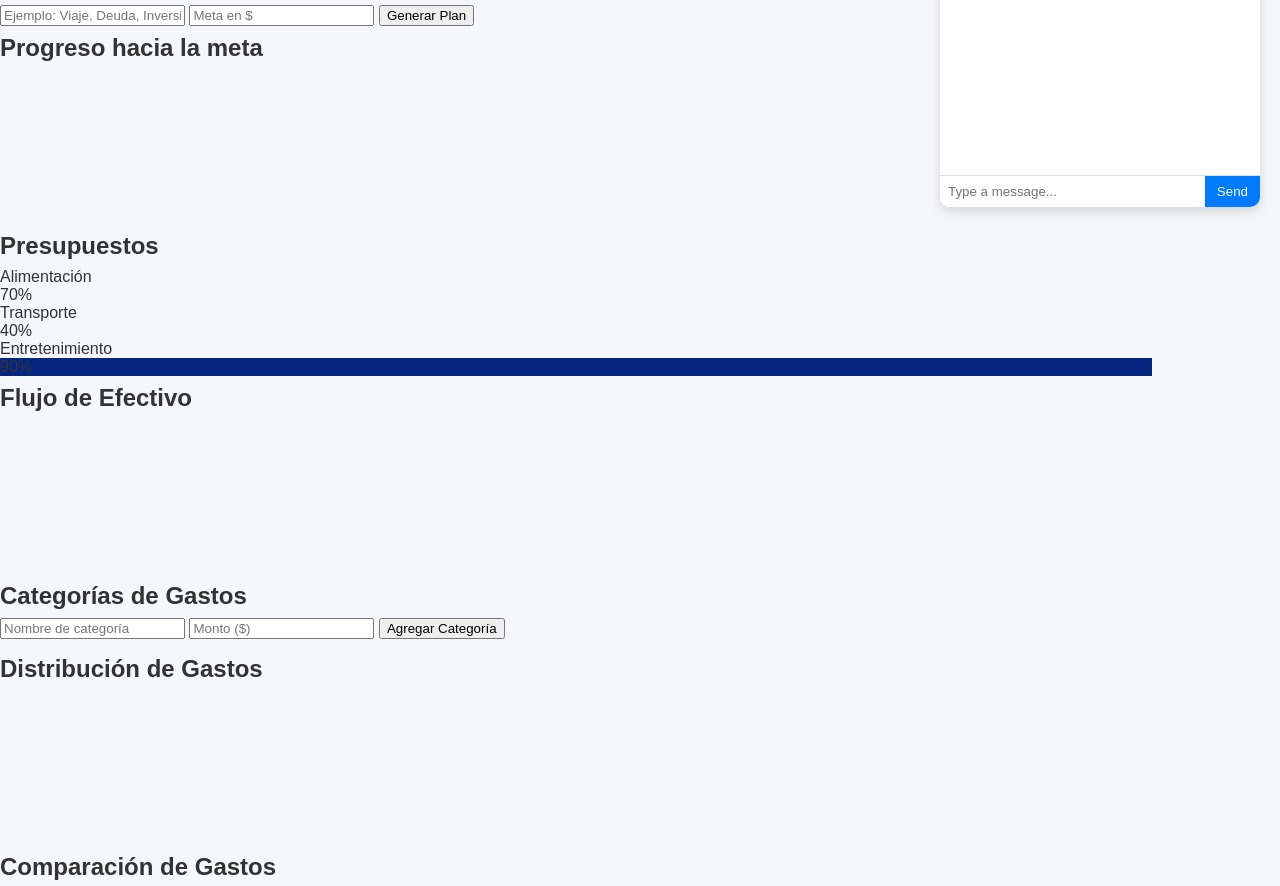
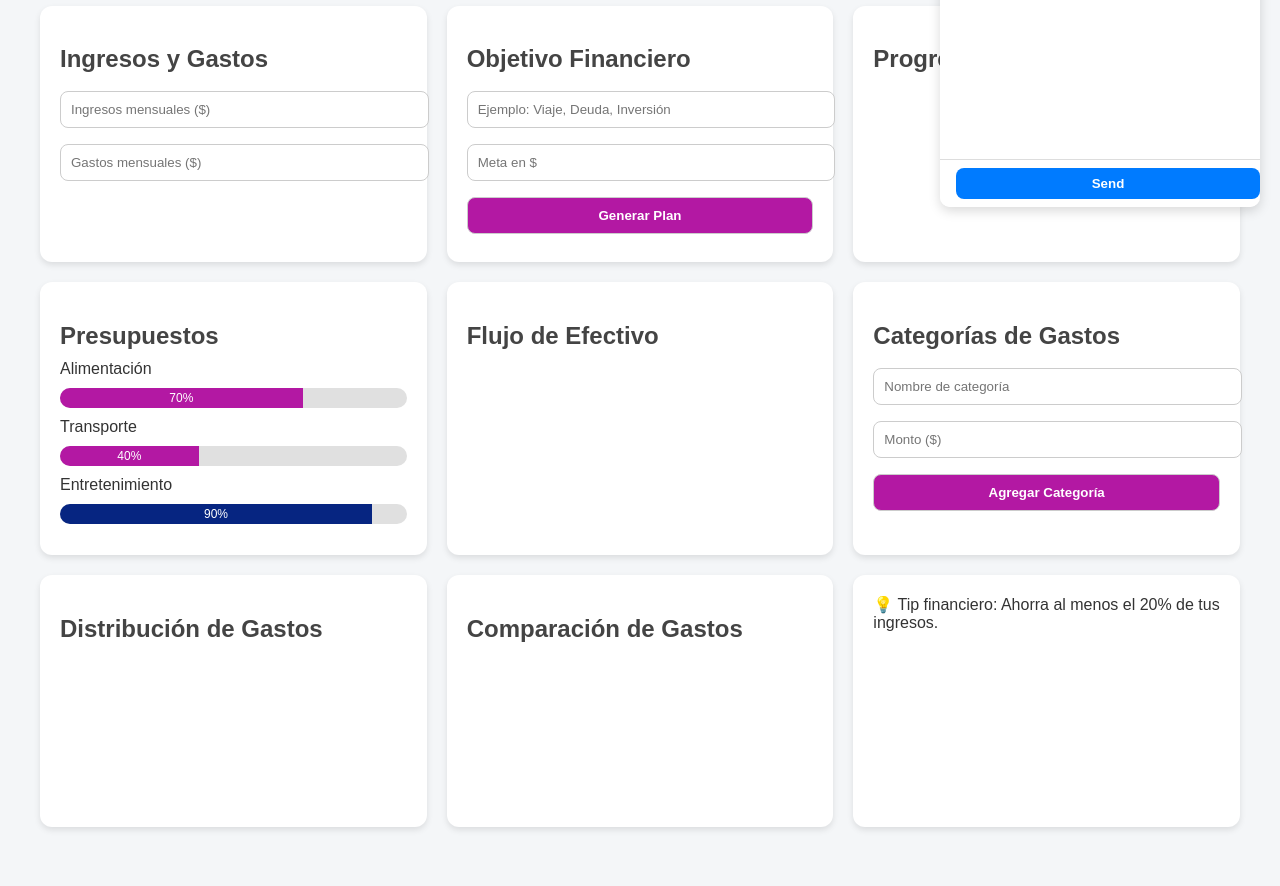
Before and after one commit to charlss01/GestoFinance, a plain HTML site: page index.html in a window 1280 px wide. Shown: the part 573-1459 px from the top of the page. After the commit the page ends 1420 px from the top, so only its background shows below. Drawn offline with Linux system fonts and the light colour scheme.

Commit message:
Update styles.css

```diff
--- a/styles.css
+++ b/styles.css
@@ -1,9 +1,69 @@
 /* styles.css */
 body {
+  font-family: Arial, sans-serif;
+  background: #f4f6f8;
   margin: 0;
-  font-family: Arial, sans-serif;
-  background: #f5f7fa;
+  padding: 20px;
   color: #333;
+}
+.container {
+  max-width: 1200px;
+  margin: auto;
+  display: grid;
+  grid-template-columns: repeat(auto-fit, minmax(350px, 1fr));
+  gap: 20px;
+}
+h1 {
+  text-align: center;
+  color: #b318a3;
+  grid-column: 1 / -1;
+}
+.card {
+  background: white;
+  padding: 20px;
+  border-radius: 12px;
+  box-shadow: 0px 3px 6px rgba(0,0,0,0.1);
+}
+h2 {
+  margin-bottom: 10px;
+  color: #444;
+}
+input, button, select {
+  width: 100%;
+  padding: 10px;
+  margin: 8px 0;
+  border: 1px solid #ccc;
+  border-radius: 8px;
+}
+button {
+  background: #b318a3;
+  color: white;
+  font-weight: bold;
+  cursor: pointer;
+}
+button:hover {
+  background: #b318a3;
+}
+.result {
+  margin-top: 15px;
+  padding: 15px;
+  background: #e6f4ea;
+  border-radius: 8px;
+}
+.progress-bar {
+  background: #e0e0e0;
+  border-radius: 20px;
+  overflow: hidden;
+  height: 20px;
+  margin: 10px 0;
+}
+.progress {
+  height: 100%;
+  background: #b318a3;
+  text-align: center;
+  color: white;
+  font-size: 12px;
+  line-height: 20px;
 }
 
 header {
@@ -17,9 +77,6 @@ main {
   padding: 2rem;
 }
 
-h1, h2 {
-  margin: 0.5rem 0;
-}
 
 /* Chatbot container */
 #chatbot-container {
```
